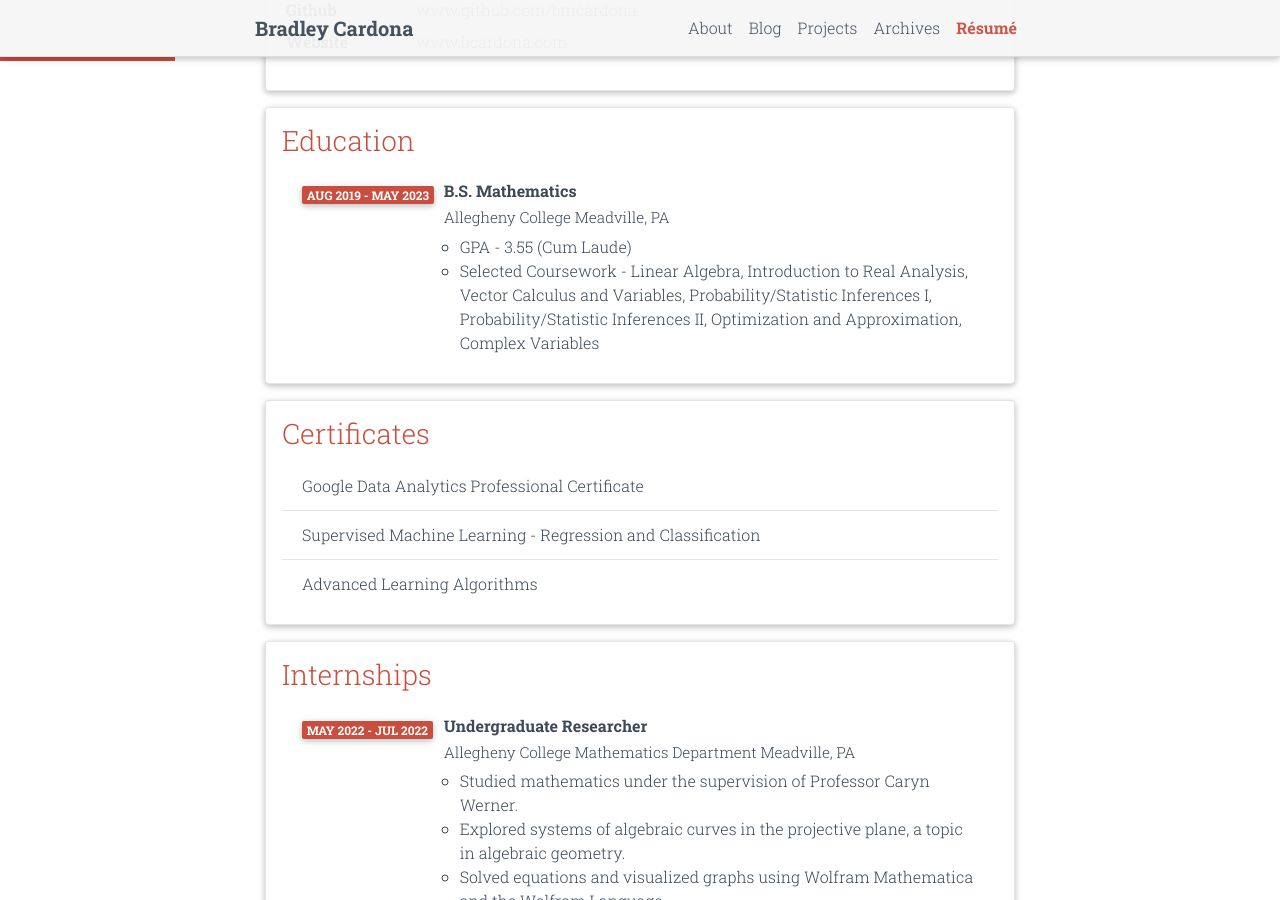
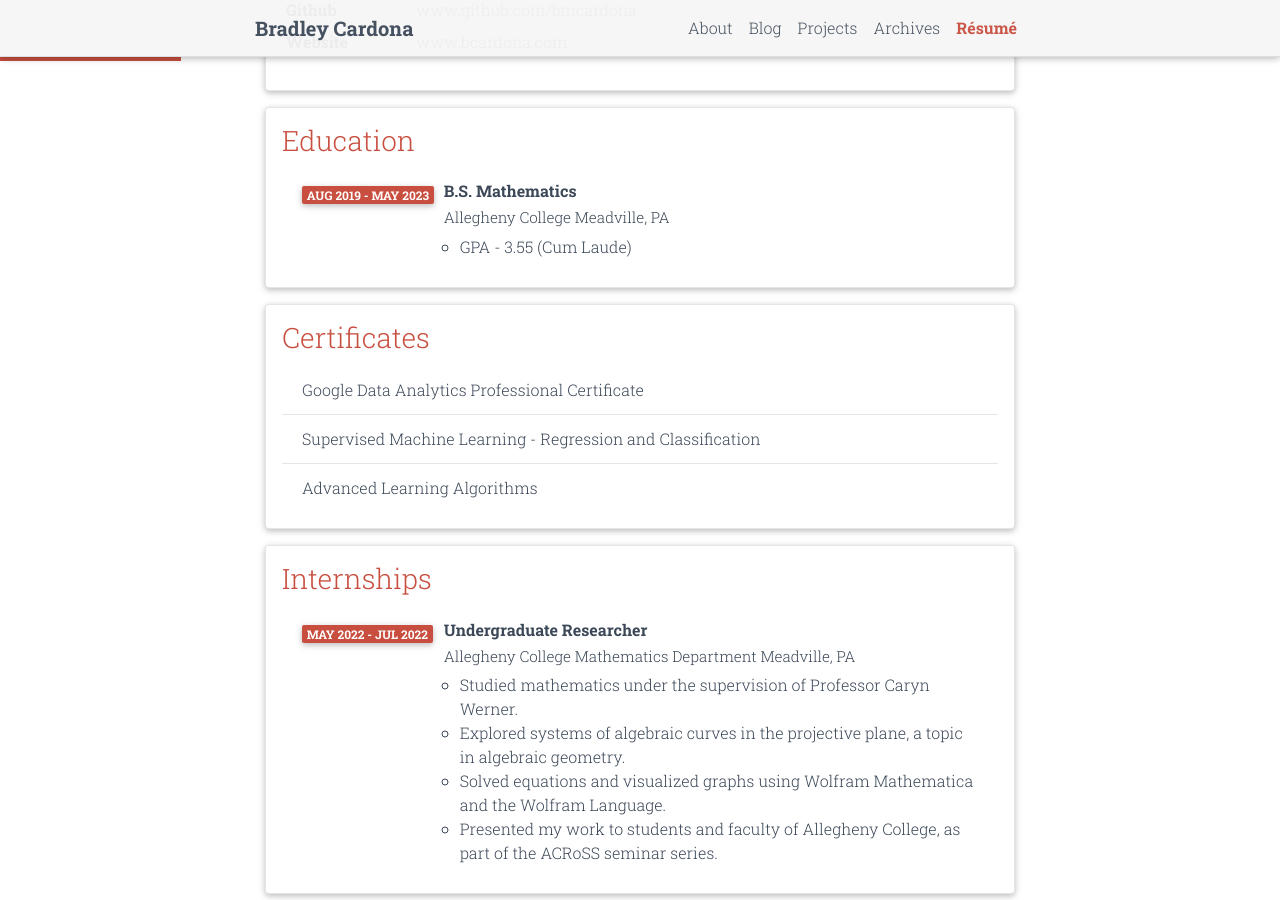
Before and after one commit to BMCARDONA/bmcardona.github.io, a Jekyll site: the page built from _pages/cv.md, in a window 1280 px wide and 900 px high, scrolled down 350 px. Built offline with Jekyll 4.4.1, drawn with Linux system fonts in a browser that asks for light colours; comment, search, counter and statistics services are not loaded; a style sheet for code colours, icons or effects is not loaded.

Commit message:
delete selected coursework

```diff
--- a/_data/cv.yml
+++ b/_data/cv.yml
@@ -20,7 +20,6 @@
       year: Aug 2019 - May 2023
       description:
         - GPA - 3.55 (Cum Laude)
-        - Selected Coursework - Linear Algebra, Introduction to Real Analysis, Vector Calculus and Variables, Probability/Statistic Inferences I, Probability/Statistic Inferences II, Optimization and Approximation, Complex Variables
 
 - title: Certificates
   type: list
```
